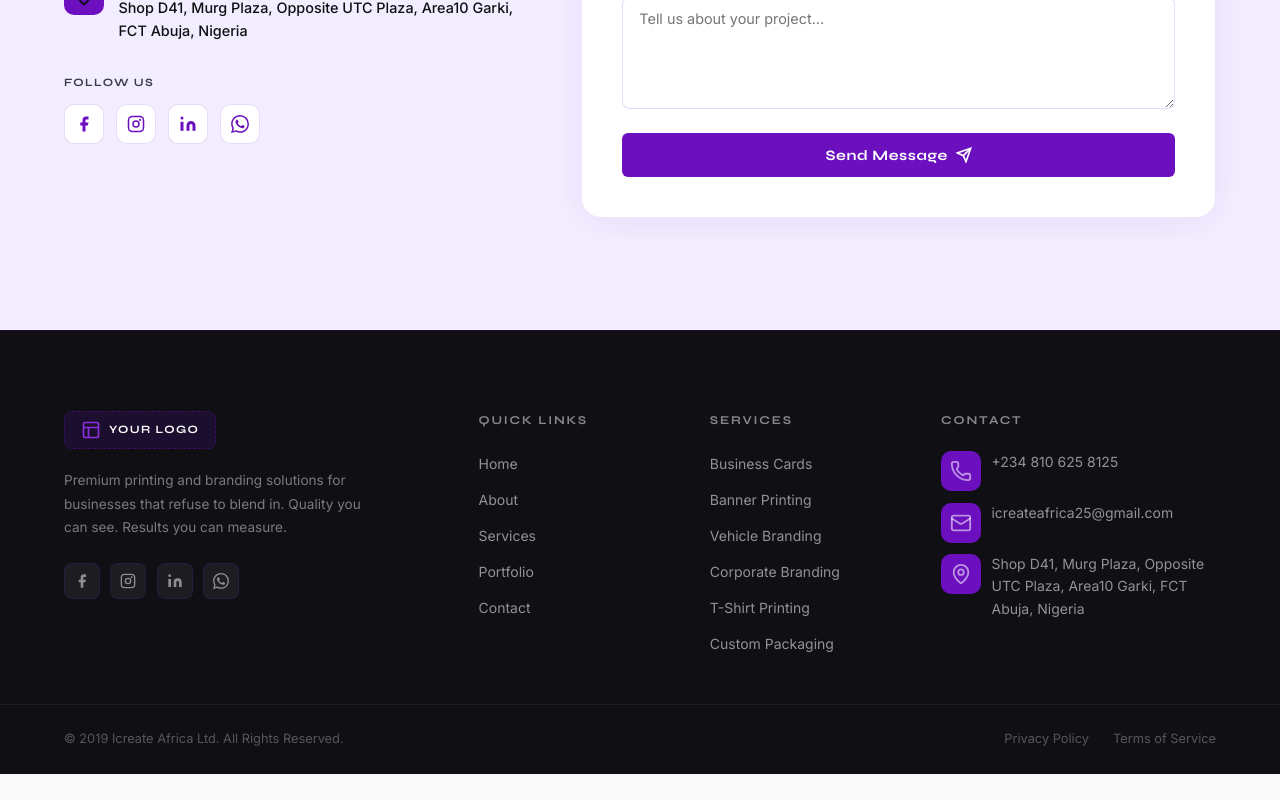
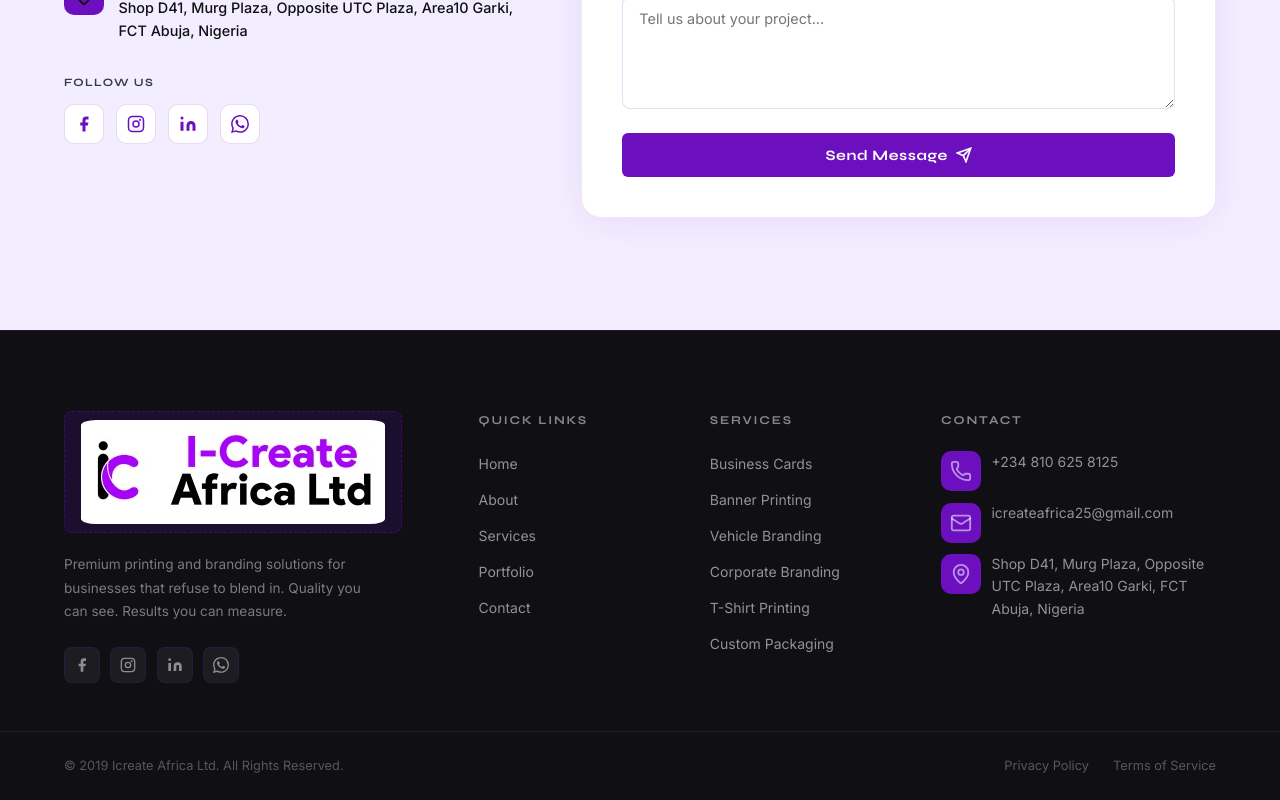
Before and after one commit to Malonee58/IcreateAfrica, a React (Vite) app: page / in a window 1280 px wide. Shown: the part 7032-7832 px from the top of the page. Before the commit the page ends 7806 px from the top, so only its background shows below. Built offline with nearby package versions, Linux system fonts and the light colour scheme; no server answers; the HTML template or start-up script is replaced by a standard one.

Commit message:
fix: footer logo

```diff
--- a/src/components/Footer.jsx
+++ b/src/components/Footer.jsx
@@ -1,5 +1,6 @@
 import React from "react";
 import { Phone, Mail, MapPin } from "lucide-react";
+import logoImage from "../assets/images/Icreate-africa.png";
 import "./Footer.css";
 
 const scrollTo = (id) =>
@@ -12,16 +13,13 @@ export default function Footer() {
 				<div className="container footer-grid">
 					<div className="footer-brand">
 						<div className="footer-logo">
-							<svg
-								viewBox="0 0 24 24"
-								fill="none"
-								stroke="currentColor"
-								strokeWidth="2"
-							>
-								<rect x="3" y="3" width="18" height="18" rx="2" />
-								<path d="M3 9h18M9 21V9" />
-							</svg>
-							<span>YOUR LOGO</span>
+							<span>
+								<img
+									src={logoImage}
+									alt="Icreate Africa Ltd"
+									className="Logoimg"
+								/>
+							</span>
 						</div>
 						<p className="footer-tagline">
 							Premium printing and branding solutions for businesses that refuse
```
